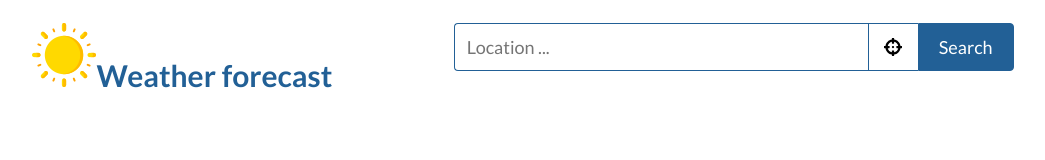
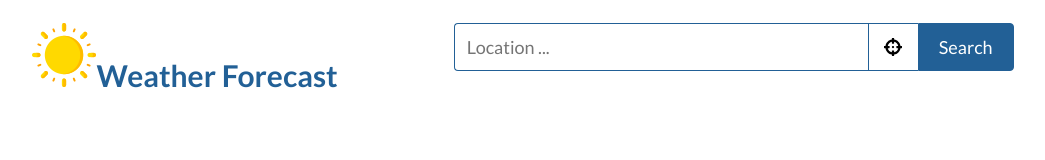
Before and after one commit to irynapohrebniuk/weather-forecast, an Angular app: page / in a window 1280 px wide. Shown: the top 160 px of the page, without its empty margins (117-1162 px from the left). Built offline with nearby package versions, Linux system fonts and the light colour scheme; no server answers.

Commit message:
Modify application name

```diff
--- a/src/app/app.component.html
+++ b/src/app/app.component.html
@@ -2,7 +2,7 @@
     <section class="row wrapper">
       <div class="col-5 col-s-12 left">
         <img src='../assets/images/sun.png'/>
-        <div class="title">Weather forecast</div>
+        <div class="title">Weather Forecast</div>
       </div>
       <div class="col-7 col-s-12 search right">
         <form #form="ngForm" (ngSubmit)="handleSearch(location.value)" >
--- a/src/index.html
+++ b/src/index.html
@@ -2,7 +2,7 @@
 <html lang="en">
 <head>
   <meta charset="utf-8">
-  <title>WeatherForecast</title>
+  <title>Weather Forecast</title>
   <base href="/">
   <meta name="viewport" content="width=device-width, initial-scale=1">
   <link rel="icon" type="image/x-icon" href="favicon.ico">
```
